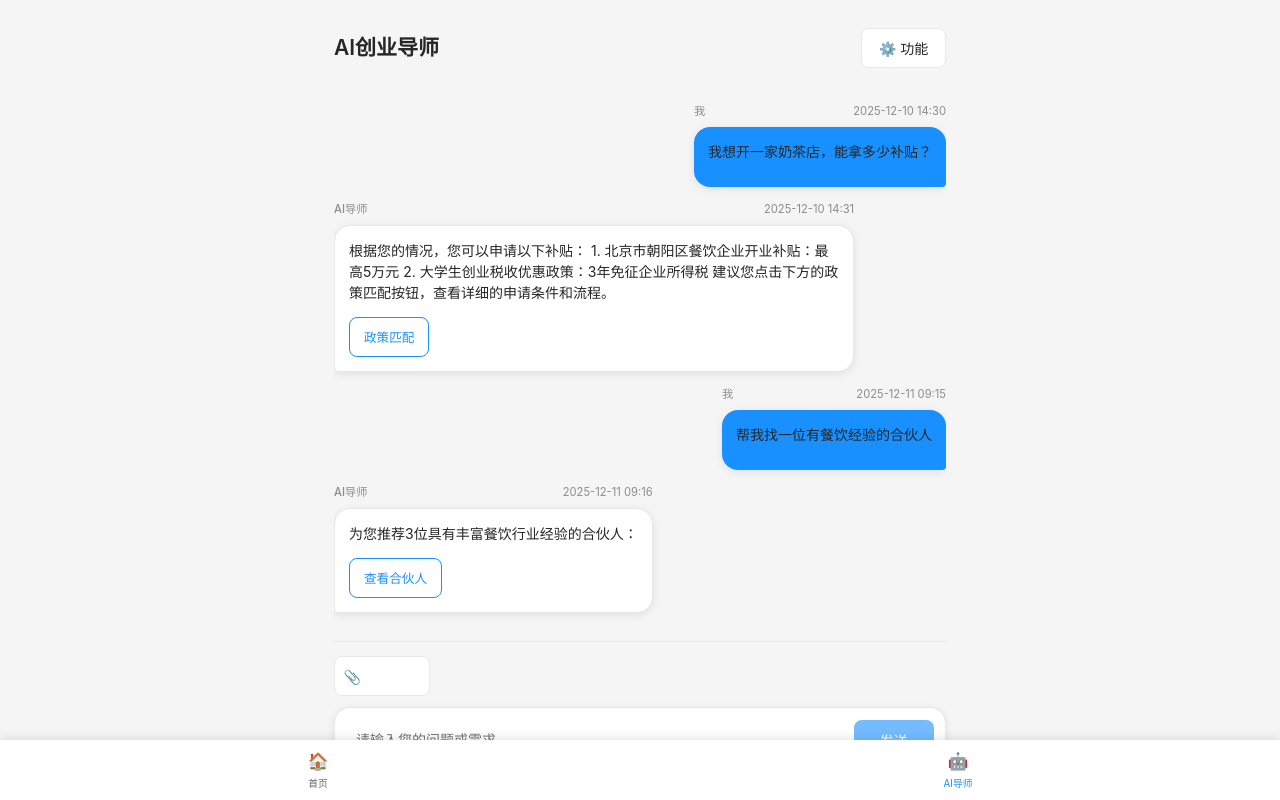
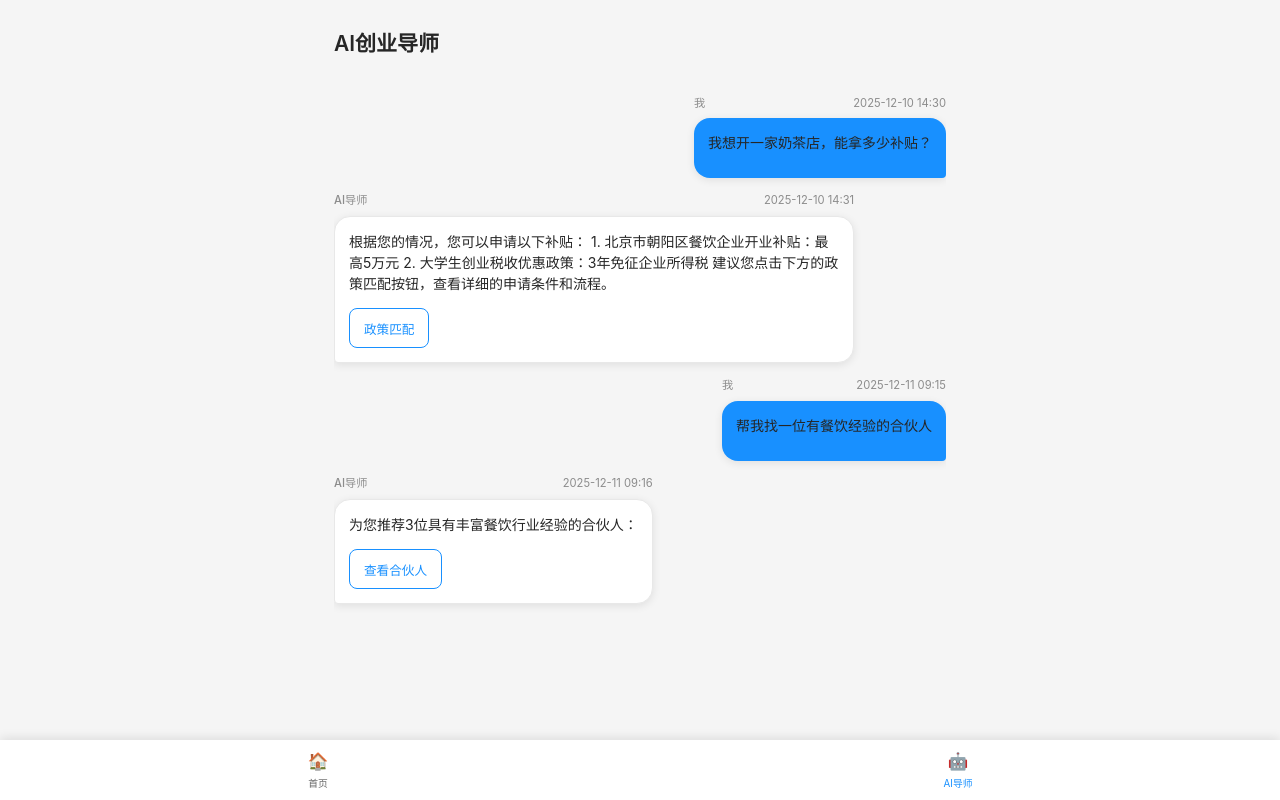
Before and after one commit to tianyong0618/career, a Vue app in the folder app_code3/: page /ai-tutor in a window 1280 px wide. Built offline with nearby package versions, Linux system fonts and the light colour scheme.

Commit message:
完成了主要功能

```diff
--- a/app_code3/src/views/AITutor.vue
+++ b/app_code3/src/views/AITutor.vue
@@ -10,7 +10,6 @@ const messages = ref([...chatHistory])
 
 // 输入消息
 const inputMessage = ref('')
-const showInputActions = ref(false)
 
 // 文件上传
 const fileInput = ref(null)
@@ -166,29 +165,9 @@ onMounted(() => {
     <!-- 页面标题 -->
     <header class="page-header">
       <h1>AI创业导师</h1>
-      <button class="secondary" @click="showInputActions = !showInputActions">
-        ⚙️ 功能
-      </button>
     </header>
 
-    <!-- 功能快捷入口 -->
-    <div v-if="showInputActions" class="card fade-in">
-      <h2>快捷功能</h2>
-      <div class="quick-actions">
-        <button class="action-btn" @click="router.push('/biz-plan-gen')">
-          📄 生成商业计划书
-        </button>
-        <button class="action-btn" @click="router.push('/policy-match')">
-          🏛️ 政策匹配查询
-        </button>
-        <button class="action-btn" @click="router.push('/risk-alert')">
-          ⚠️ 风险预警监控
-        </button>
-        <button class="action-btn" @click="router.push('/resource-hub')">
-          💼 资源撮合对接
-        </button>
-      </div>
-    </div>
+
 
     <!-- 聊天界面 -->
     <div class="chat-container" ref="chatContainer">
@@ -258,10 +237,12 @@ onMounted(() => {
         accept=".pdf,.doc,.docx,.txt"
       />
 
-      <!-- 输入工具栏 -->
-      <div class="input-toolbar">
-        <button class="toolbar-btn" @click="openFileUpload" :disabled="isUploading">
-          📎 上传文件
+      <!-- 紧凑输入栏 -->
+      <div class="compact-input">
+        <!-- 左侧工具按钮 -->
+        <div class="input-tools-left">
+          <button class="icon-btn" @click="openFileUpload" :disabled="isUploading">
+            📎
           </button>
         </div>
 
@@ -274,6 +255,10 @@ onMounted(() => {
             @keydown.enter="$event.shiftKey || sendMessage()"
             @input="$event.target.style.height = 'auto'; $event.target.style.height = $event.target.scrollHeight + 'px'"
           ></textarea>
+        </div>
+
+        <!-- 右侧工具按钮 -->
+        <div class="input-tools-right">
           <button
             class="send-btn"
             @click="sendMessage()"
@@ -282,10 +267,6 @@ onMounted(() => {
             发送
           </button>
         </div>
-
-      <!-- 提示信息 -->
-      <div class="input-hint">
-        <p>💡 提示：您可以问我关于创业补贴、商业计划书、风险预警等问题</p>
       </div>
     </div>
   </div>
@@ -504,45 +485,52 @@ onMounted(() => {
   margin-top: auto;
   padding: 1rem 0;
   background-color: var(--bg-secondary);
-  border-top: 1px solid var(--border-color);
 }
 
-.input-toolbar {
+/* 紧凑输入栏样式 */
+.compact-input {
   display: flex;
+  align-items: center;
   gap: 0.5rem;
-  margin-bottom: 0.8rem;
+  padding: 0.5rem;
+  background-color: var(--bg-primary);
+  border: 1px solid var(--border-color);
+  border-radius: var(--radius-lg);
+  width: 100%;
 }
 
-.toolbar-btn {
+/* 工具按钮 */
+.icon-btn {
   padding: 0.6rem;
-  background-color: var(--bg-primary);
-  border: 1px solid var(--border-color);
+  background-color: transparent;
+  border: none;
   border-radius: var(--radius-md);
   cursor: pointer;
+  font-size: 1rem;
   transition: all 0.3s;
-  font-size: 1rem;
 }
 
-.toolbar-btn:hover {
-  border-color: var(--primary-color);
+.icon-btn:hover:not(:disabled) {
+  background-color: var(--bg-secondary);
   color: var(--primary-color);
 }
 
-.toolbar-btn:disabled {
-  opacity: 0.6;
+.icon-btn:disabled {
+  opacity: 0.5;
   cursor: not-allowed;
-  transform: none;
 }
 
+/* 输入框 */
 .input-wrapper {
+  flex: 1;
   display: flex;
-  gap: 0.8rem;
-  align-items: flex-end;
-  background-color: var(--bg-primary);
-  padding: 0.8rem;
-  border-radius: var(--radius-lg);
-  border: 1px solid var(--border-color);
-  box-shadow: var(--shadow-sm);
+  align-items: center;
+  gap: 0.5rem;
+  background-color: transparent !important;
+  padding: 0 !important;
+  border: none !important;
+  box-shadow: none !important;
+  align-items: flex-end !important;
 }
 
 .input-wrapper textarea {
@@ -557,6 +545,7 @@ onMounted(() => {
   max-height: 120px;
   overflow-y: auto;
   background-color: transparent;
+  padding: 0 !important;
 }
 
 .send-btn {
@@ -567,33 +556,37 @@ onMounted(() => {
   border-radius: var(--radius-md);
   cursor: pointer;
   transition: all 0.3s;
-  font-size: 1rem;
-  min-width: 80px;
+  font-size: 0.9rem;
+  min-width: auto;
+  width: auto;
+  height: auto;
 }
 
 .send-btn:hover:not(:disabled) {
   opacity: 0.9;
   transform: translateY(-1px);
   box-shadow: var(--shadow-sm);
+  background-color: var(--primary-color);
 }
 
 .send-btn:disabled {
-  opacity: 0.6;
+  opacity: 0.5;
   cursor: not-allowed;
   transform: none;
   box-shadow: none;
 }
 
-/* 提示信息 */
-.input-hint {
-  margin-top: 0.8rem;
-  text-align: center;
-  font-size: 0.8rem;
-  color: var(--text-secondary);
+/* 输入工具区 */
+.input-tools-left {
+  display: flex;
+  align-items: center;
+  gap: 0.5rem;
 }
 
-.input-hint p {
-  margin: 0;
+.input-tools-right {
+  display: flex;
+  align-items: center;
+  gap: 0.5rem;
 }
 
 /* 响应式设计 */
--- a/app_code3/src/views/RiskAlert.vue
+++ b/app_code3/src/views/RiskAlert.vue
@@ -3,7 +3,7 @@ import { ref, computed, watch, onMounted } from 'vue'
 import { risks, monitoringMetrics, riskRadarData } from '../data/mockData.js'
 
 // 监控指标设置
-const selectedMetrics = ref(monitoringMetrics.slice(0, 4))
+const selectedMetrics = ref(monitoringMetrics.slice(0, 5))
 const showMetricSettings = ref(false)
 
 // 选中的风险详情
```
Lines whose indentation alone changed are shown as unchanged.
